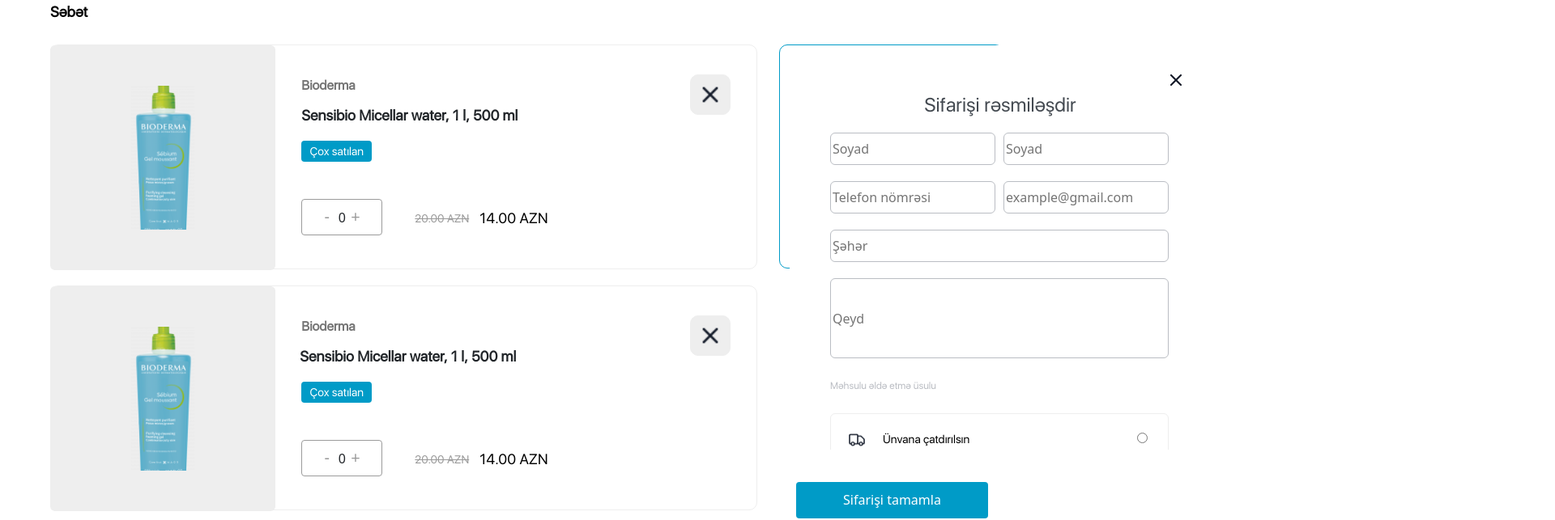
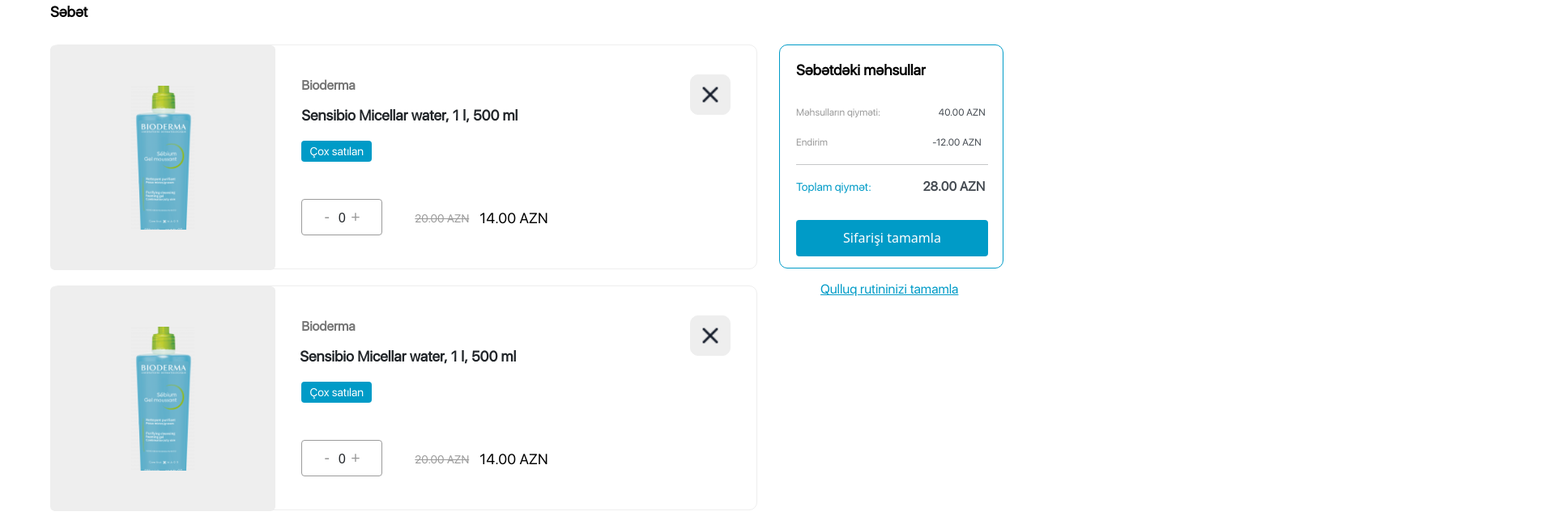
Before and after one commit to Amil646/Bioderma, a React (Create React App) app: page /sebet in a window 1280 px wide. Shown: the part 220-863 px from the top of the page at 81% size, 1920 px wide, since content can reach past the window. Built offline with nearby package versions, Linux system fonts and the light colour scheme.

Commit message:
Update order.js

```diff
--- a/src/components/order.js
+++ b/src/components/order.js
@@ -1,66 +1,17 @@
-import icon2 from '../sekil/iconx.png'
-import car from '../sekil/car.png'
-import card from '../sekil/card.png'
-import {useState} from 'react'
 
-
-export default function Order() {
-    const [klik,setKlik]=useState(true)
-const mouseClick=() => {
-    setKlik(false);
-
-  };
-return(
-	    < div  className="container justify-content-center"  style={{ minWidth:"1300px",marginBottom:"50px",textAlign:"center"}}>
-
-	<div style={{width:"525px",height:"500px",borderRadius:"10px",border:"none",backgroundColor:"white",overflowY:"scroll",  overflowX: "hidden"}}>
-	<div className="row">
-	<div className="col text-end">
-    <button style={{background:"none",border:"none"}} onClick={mouseClick}>
-	<img src={icon2} height="24px" width="24px" style={{marginTop:"30px",marginRight:"30px"}}/>
-</button>	</div></div>
-<p style={{fontFamily: "Poppins",width:"220px",height: "36px",lineHeight: "36px",fontSize: "24px",fontWeight:"500",color:"rgba(68, 74, 81, 1)",
-            letterSpacing: "0em",marginLeft:"150px"}}> Sifarişi rəsmiləşdir</p>
-            <form style={{width:"430px",height:"700px",textAlign:"left",marginLeft:"40px",backgroundColor:"white"}}>
-                        <input type="text" placeholder="Soyad" style={{marginLeft:"10px",width:"204px",height:"40px",borderRadius:"6px",border:"1px solid rgba(186, 189, 195, 1)"}}/>
-                        <input type="text" placeholder="Soyad" style={{marginLeft:"10px",width:"204px",height:"40px",borderRadius:"6px",border:"1px solid rgba(186, 189, 195, 1)"}}/>
-                         <input type="tel" placeholder="Telefon nömrəsi" style={{marginLeft:"10px",width:"204px",height:"40px",marginTop:"20px",borderRadius:"6px",border:"1px solid rgba(186, 189, 195, 1)"}}/>
-                        <input type="email" placeholder="example@gmail.com" style={{marginLeft:"10px",width:"204px",height:"40px",borderRadius:"6px",border:"1px solid rgba(186, 189, 195, 1)"}}/>
-                        <input type="text" placeholder="Şəhər" style={{marginLeft:"10px",width:"418px",height:"40px",marginTop:"20px",borderRadius:"6px",border:"1px solid rgba(186, 189, 195, 1)"}}/>
-                        <input type="text" placeholder="Qeyd" style={{marginLeft:"10px",width:"418px",height:"99px",marginTop:"20px",borderRadius:"6px",border:"1px solid rgba(186, 189, 195, 1)"}}/>
-                           <div style={{marginLeft:"10px",width:"418px",height:"99px",marginTop:"20px"}}>
-                           <label h style={{fontFamily: "Poppins",width:"150px",height: "18px",lineHeight: "18px",fontSize: "12px",fontWeight:"400",color:"rgba(186, 189, 195, 1)",
-            letterSpacing: "0em",}}> Məhsulu əldə etmə üsulu</label><br/><br/>
-                         <div style={{width:"418px",height:"64px",backgroundColor:"white",borderRadius:"6px",border:"1px solid rgba(238, 238, 238, 1)"}}>
-                                <label htmLfor="car1" style={{marginTop:"20px",marginLeft:"20px",width:"278px",fontFamily: "Poppins",lineHeight: "22px",fontSize: "14px",fontWeight:"500",
-                                color:"rgba(0, 0, 0, 1)",   letterSpacing: "0em",}}><img src={car} height="24px" width="24px"  style={{marginRight:"20px",}} />Ünvana çatdırılsın</label>
-                                <input type="radio" id="car1" name="car"  style={{marginLeft:"80px"}}  />
-
-                              </div>
-                                 </div>
-                                 <div style={{marginLeft:"10px",width:"418px",height:"99px",marginTop:"20px"}}>
-                           <label h style={{fontFamily: "Poppins",width:"150px",height: "18px",lineHeight: "18px",fontSize: "12px",fontWeight:"400",color:"rgba(186, 189, 195, 1)",
-            letterSpacing: "0em",}}> Ödnəniş etmə üsulu</label><br/><br/>
-
-                         <div style={{width:"418px",height:"64px",backgroundColor:"white",borderRadius:"6px",border:"1px solid rgba(238, 238, 238, 1)"}}>
-                                <label htmLfor="car1" style={{marginTop:"20px",marginLeft:"20px",width:"278px",fontFamily: "Poppins",lineHeight: "22px",
-                                fontSize: "14px",fontWeight:"500",color:"rgba(0, 0, 0, 1)",
-            letterSpacing: "0em",}}><img src={car} height="24px" width="24px"  style={{marginRight:"20px"}} />Çatdırılma zamanı nağd ödəniş et</label>
-                                <input type="radio" id="car1" name="car"  style={{marginLeft:"80px"}}  />
-
-                              </div>
-                              <div style={{width:"418px",height:"64px",backgroundColor:"white",borderRadius:"6px",border:"1px solid rgba(238, 238, 238, 1)",marginTop:"20px"}}>
-                                <label htmLfor="car1" style={{marginTop:"20px",marginLeft:"20px",fontFamily: "Poppins",width:"278px",lineHeight: "22px",fontSize: "14px",fontWeight:"500",
-                                color:"rgba(0, 0, 0, 1)",    letterSpacing: "0em",}}><img src={card} height="24px" width="24px"  style={{marginRight:"20px"}} />Onlayn ödəniş et</label>
-                                <input type="radio" id="car1" name="car"  style={{marginLeft:"80px"}}  />
-
-                              </div>
-                                 </div><br/><br/><br/><br/>
-                                 <input type="button" value="Sifarişi tamamla" style={{width:"418px",height:"45px",backgroundColor:"rgba(0, 155, 199, 1)",marginLeft:"10px",marginTop:"20px",
-                                 fontFamily: "Poppins",borderRadius:"4px",border:"none",lineHeight: "20px",fontSize: "16px",fontWeight:"500", color:"rgba(255, 255, 255, 1)",    letterSpacing: "0em",}}/>
-            </form >
-
-</div>
-	</div>
-	)
+export default function Order(argument) {
+  const stil={marginLeft:"20px",fontFamily: "Poppins",lineHeight: "18px",fontSize: "12px",fontWeight:"400",
+                        color:"rgba(155, 155, 155, 1)",letterSpacing: "0em",}
+  const stil2={fontFamily: "Poppins",
+                        lineHeight: "21px",fontSize: "12px",fontWeight:"500",color:"rgba(68, 74, 81, 1)",letterSpacing: "0em",}
+  return (<>
+      <h5 style={{fontFamily: "Poppins",width:"242px",height: "21px",lineHeight: "21px",fontSize: "18px",fontWeight:"600",
+                        color:"rgba(0, 0, 0, 1)",letterSpacing: "0em",textAlign:"left",marginLeft:"20px",marginTop:"20px"}}> Səbətdəki məhsullar</h5><br/>
+                       <pre style={stil}>Məhsulların qiyməti:                        <b style={stil2}> 40.00 AZN</b></pre>
+                        <pre style={stil}>Endirim                                            <b style={stil2}> -12.00 AZN</b></pre>
+                        <hr style={{width:"237px",marginLeft:"20px",backgroundColor:"rgba(238, 238, 238, 1)"}}/>
+                        <pre style={{marginLeft:"20px",fontFamily: "Poppins",lineHeight: "21px",fontSize: "14px",fontWeight:"500",
+                        color:"rgba(0, 155, 199, 1)",letterSpacing: "0em",}}>Toplam qiymət:                   <b style={{fontFamily: "Poppins",
+                        lineHeight: "21px",fontSize: "16px",fontWeight:"600",color:"rgba(68, 74, 81, 1)",letterSpacing: "0em",}}>28.00 AZN</b></pre><br/>
+                        </>)
 }
```
